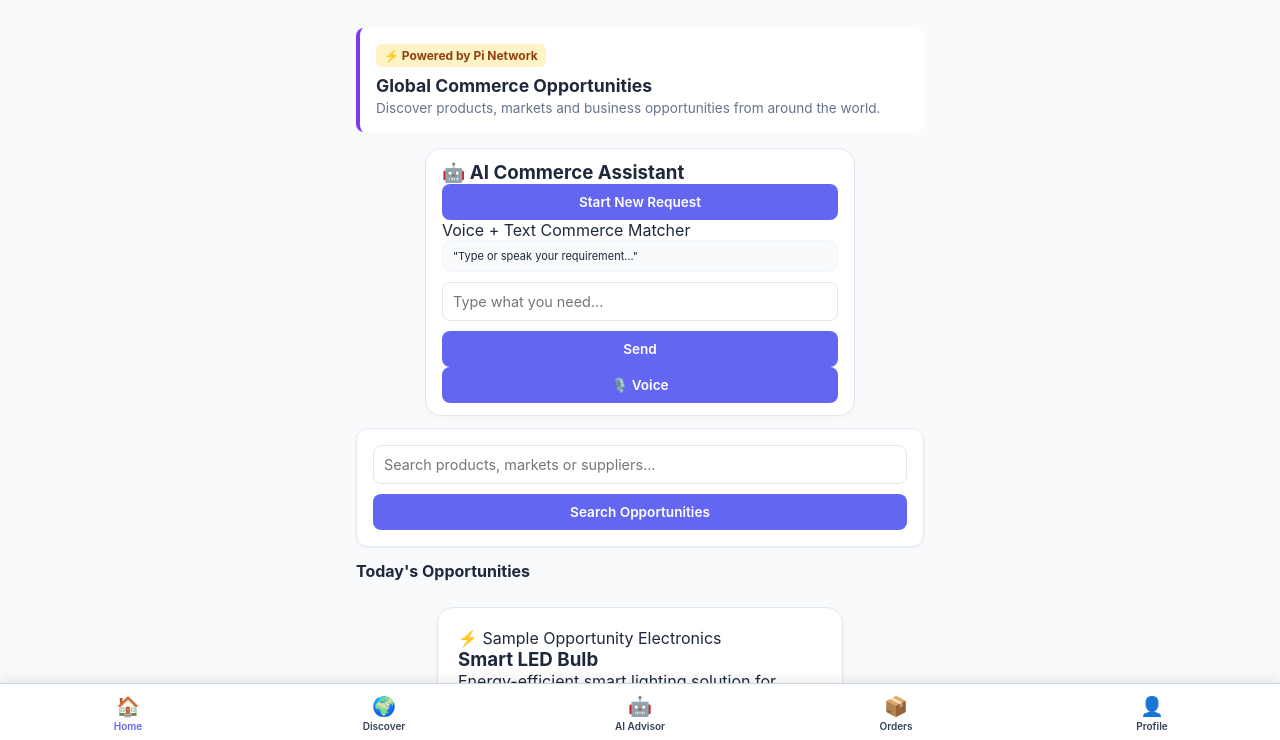
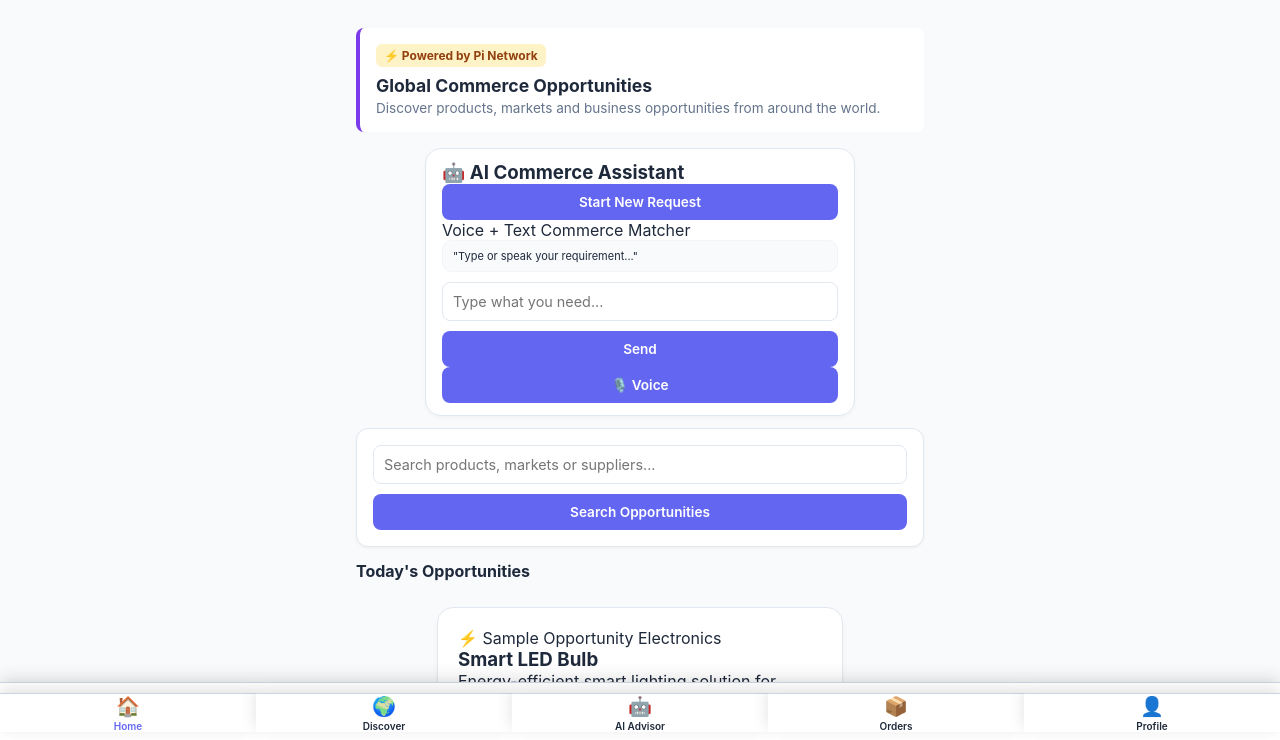
Before and after one commit to ajaykumarpandey8076-del/PiNexusCommerce, a website: page public/index.html in a window 1280 px wide. Shown: the part 58-798 px from the top of the page. Drawn offline with Linux system fonts and the light colour scheme.

Commit message:
Update style.css

```diff
--- a/public/style.css
+++ b/public/style.css
@@ -218,3 +218,65 @@ nav a, nav button, .nav-item {
 nav a.active, nav button.active, .nav-item.active {
   color: #6366f1 !important; /* Distinct active state for Home */
 }
+/* ==========================================
+   PiNexusCommerce - Absolute Bottom Navigation Visibility Fix
+   ========================================= */
+
+/* Ensure enough bottom padding so content never hides behind the nav */
+body {
+  padding-bottom: 100px !important;
+}
+
+/* Force complete visibility and solid background on the navigation container */
+nav,
+.fixed-bottom-nav,
+footer,
+div[class*="nav"],
+div[class*="bottom"] {
+  background-color: #ffffff !important;
+  opacity: 1 !important;
+  visibility: visible !important;
+  filter: none !important;
+  backdrop-filter: none !important;
+  border-top: 1px solid #cbd5e1 !important;
+  box-shadow: 0 -4px 16px rgba(0, 0, 0, 0.12) !important;
+}
+
+/* Remove any inherited low opacity or faint styling from ALL child elements */
+nav *,
+.fixed-bottom-nav *,
+footer *,
+div[class*="nav"] *,
+div[class*="bottom"] * {
+  opacity: 1 !important;
+  visibility: visible !important;
+  filter: none !important;
+}
+
+/* High contrast text labels */
+nav a,
+nav button,
+.nav-item,
+nav span,
+nav p {
+  color: #1e293b !important; /* Deep dark slate for maximum readability */
+  font-weight: 600 !important;
+}
+
+/* Active navigation item styling */
+nav a.active,
+nav button.active,
+.nav-item.active,
+nav span.active {
+  color: #6366f1 !important; /* Distinct vibrant active color for Home */
+}
+
+/* Fix SVG and image icons so they inherit solid color and full visibility */
+nav svg,
+.fixed-bottom-nav svg,
+nav img,
+.fixed-bottom-nav img {
+  fill: currentColor !important;
+  stroke: currentColor !important;
+  opacity: 1 !important;
+}
```
